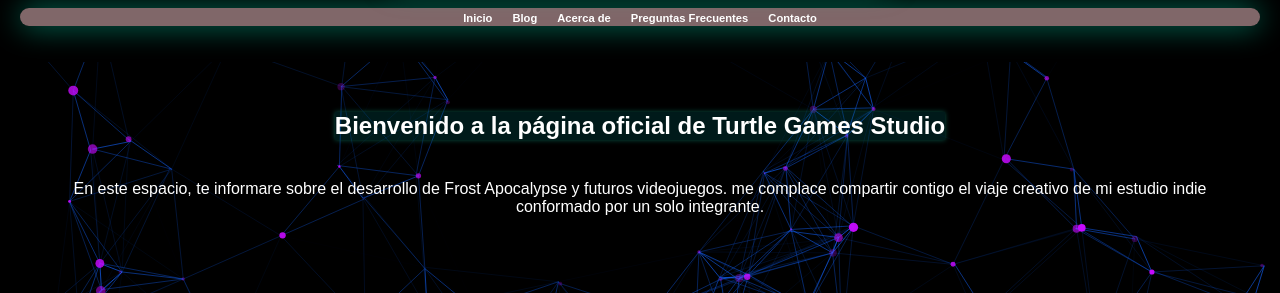
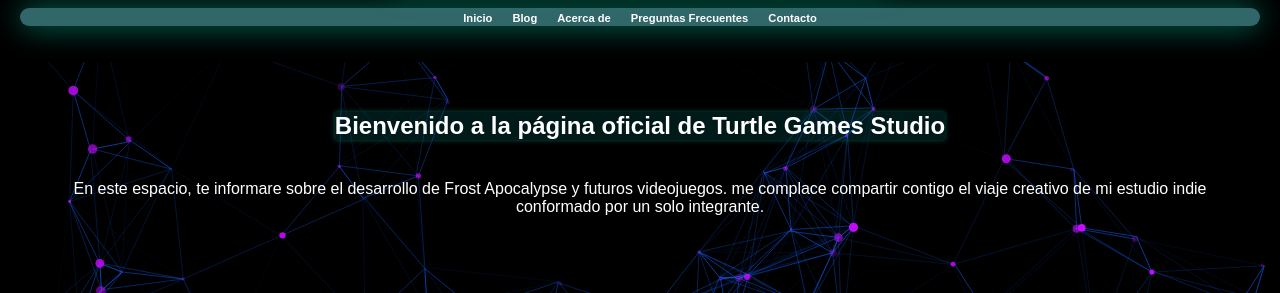
Before and after one commit to Arospq/Turtle-Games-, a plain HTML site: page index.html in a window 1280 px wide. Shown: the part 159-452 px from the top of the page. Drawn offline with nearby package versions, Linux system fonts and the light colour scheme.

Commit message:
Update index.html

```diff
--- a/index.html
+++ b/index.html
@@ -95,7 +95,7 @@
             padding: 0;
             display: flex;
             justify-content: center;
-            background-color: rgba(255,205,210,0.5);
+            background-color: rgba(100,205,210,0.5);
             border-radius: 10px;
             box-shadow: 0 0 30px rgba(0, 254, 204, 0.5);
 
```
